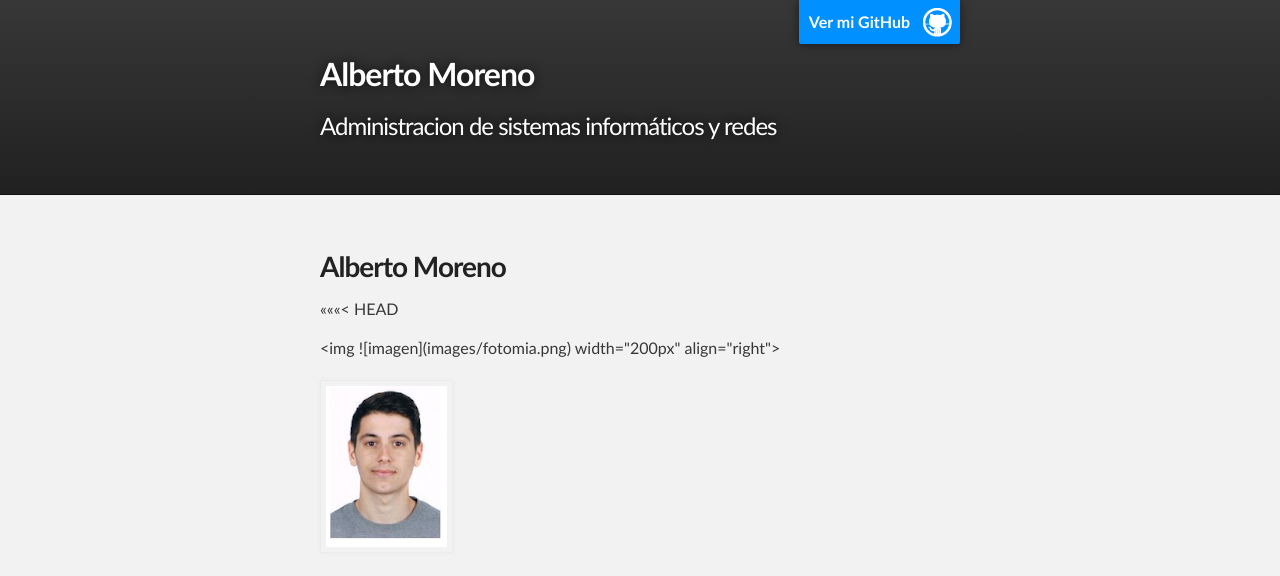
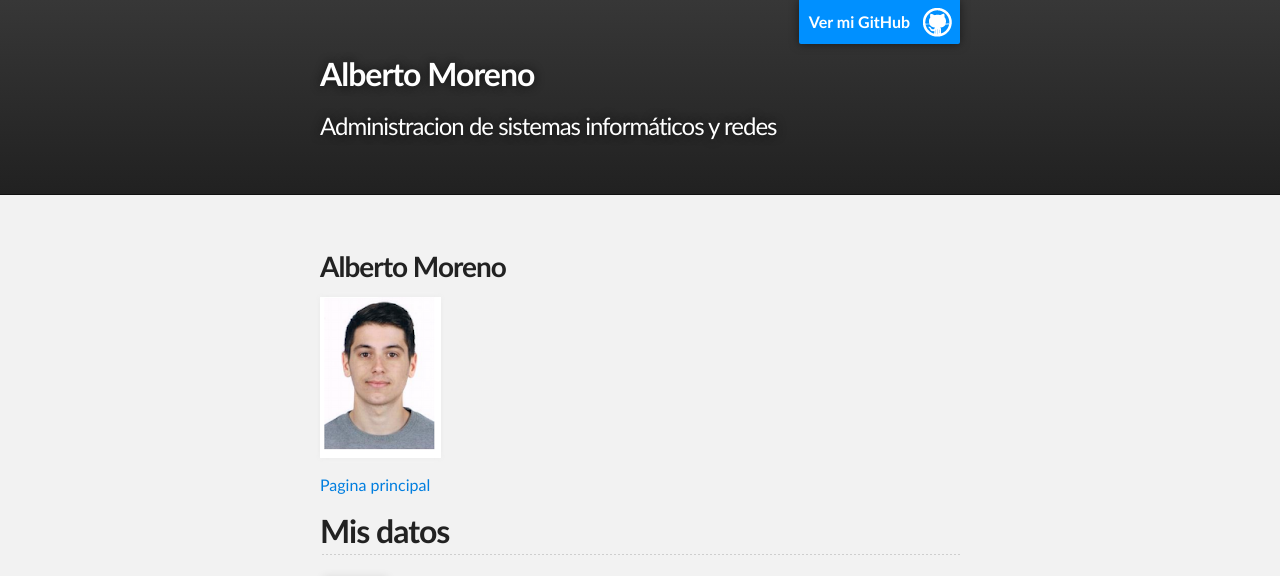
Before and after one commit to alberto22ma/albertomorenoacevedo.github.io, a Jekyll site: the page built from about.md, in a window 1280 px wide and 1400 px high. Shown: the top 576 px of the window. Built offline with Jekyll 4.4.1, drawn with Linux system fonts in a browser that asks for light colours; some of the changed text lies outside the part shown.

Commit message:
Update about.md

```diff
--- a/about.md
+++ b/about.md
@@ -4,14 +4,10 @@ title: Alberto Moreno Acevedo
 ---
 # Alberto Moreno
 
-<<<<<<< HEAD
-<div><img ![imagen](images/fotomia.png) width="200px" align="right"></div>
+
 
 ![imagen](images/fotomia.png)
-=======
-<div><img ![imagen](images/Captura1.PNG) width="200px" align="right"></div>
-![imagen](images/Captura1.PNG)
->>>>>>> 42696c535490bd2815fce2b9eaa5524f561041bb
+
 
 <div>
 <a href="https://albertomorenoacevedo.github.io/">Pagina principal</a>
```
